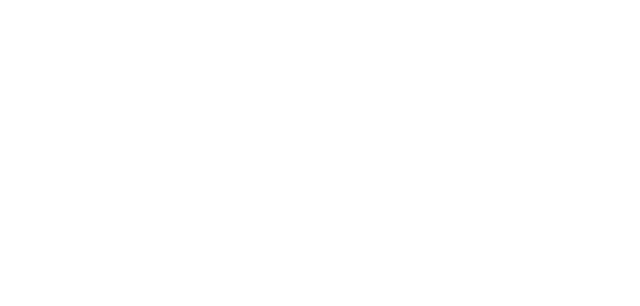
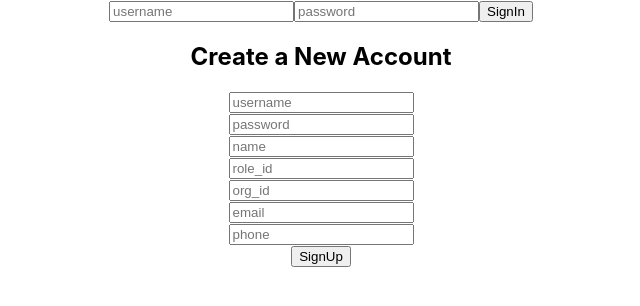
Before and after one commit to build-week-int-rural-sch-report/Front-End, a React (Create React App) app in the folder int_rural_sch_repo_app/: page / in a window 1280 px wide. Shown: the top 306 px of the page, without its empty margins (319-959 px from the left). Built offline with nearby package versions, Linux system fonts and the light colour scheme.

Commit message:
SignIn SignUp and there view component created

```diff
--- a/int_rural_sch_repo_app/src/App.js
+++ b/int_rural_sch_repo_app/src/App.js
@@ -1,13 +1,19 @@
 import React from 'react';
 
 import './App.css';
+import LoginSignup from './components/LoginSignup'
 
-function App() {
-  return (
+class App extends React.Component {
+  constructor(){
+    super()
+  }
+  render() {
+    return (
     <div className="App">
-
+      <LoginSignup />
     </div>
-  );
+    );
+  }
 }
 
 export default App;
--- a/int_rural_sch_repo_app/src/components/Login.js
+++ b/int_rural_sch_repo_app/src/components/Login.js
@@ -9,6 +9,11 @@
         }
     }
 
+    changeHandler(e){
+        e.preventDefault();
+        this.setState({[e.target.name] : e.target.value})
+    }
+
     render() {
         return (
             <div>
@@ -17,12 +22,12 @@
                        name='username'
                        placeholder='username'
                        value={this.state.username}
-                       onChange={} />
+                       onChange={this.changeHandler} />
                 <input type='password'
                        name='password'
                        placeholder='password'
                        value={this.state.password}
-                       onChange={} />
+                       onChange={this.changeHandler} />
                 <button>SignIn</button>
               </form>
             </div>
--- /dev/null
+++ b/int_rural_sch_repo_app/src/components/LoginSignup.js
@@ -0,0 +1,14 @@
+import React from 'react'
+import Login from './Login'
+import SignUp from './SignUp';
+
+function LoginSignup() {
+return (
+    <div>
+        <Login />
+        <SignUp />
+    </div>
+)
+}
+
+export default LoginSignup;
--- a/int_rural_sch_repo_app/src/components/SignUp.js
+++ b/int_rural_sch_repo_app/src/components/SignUp.js
@@ -1,4 +1,4 @@
-import react from 'react'
+import React from 'react'
 
 class SignUp extends React.Component {
     constructor() {
@@ -14,46 +14,52 @@
           }
     }
 
+    changeHandler(e){
+        e.preventDefault();
+        this.setState({[e.target.name]: e.target.value})
+    }
+
     render() {
         return (
-            <div>>
+            <div>
+                <h2>Create a New Account</h2>
                 <form>
                     <input type='text'
                         name='username'
                         placeholder='username'
                         value={this.state.username}
-                        onChange={} />
+                        onChange={this.changeHandler} /> <br />
                     <input type='password'
                         name='password'
                         placeholder='password'
                         value={this.state.password}
-                        onChange={} />
+                        onChange={this.changeHandler} /> <br />
                     <input type='text'
                         name='name'
                         placeholder='name'
                         value={this.state.name}
-                        onChange={} />
+                        onChange={this.changeHandler} /> <br />
                     <input type='text'
                         name='role_id'
                         placeholder='role_id'
                         value={this.state.role_id}
-                        onChange={} />
+                        onChange={this.changeHandler} /> <br />
                     <input type='text'
                         name='org_id'
                         placeholder='org_id'
                         value={this.state.org_id}
-                        onChange={} />
+                        onChange={this.changeHandler} /> <br />
                     <input type='text'
                         name='email'
                         placeholder='email'
                         value={this.state.email}
-                        onChange={} />
+                        onChange={this.changeHandler} /> <br />
                     <input type='text'
                         name='phone'
                         placeholder='phone'
                         value={this.state.phone}
-                        onChange={} />
-                    <button>SignIn</button>
+                        onChange={this.changeHandler} /> <br />
+                    <button>SignUp</button>
                 </form>
             </div>
         )
```
